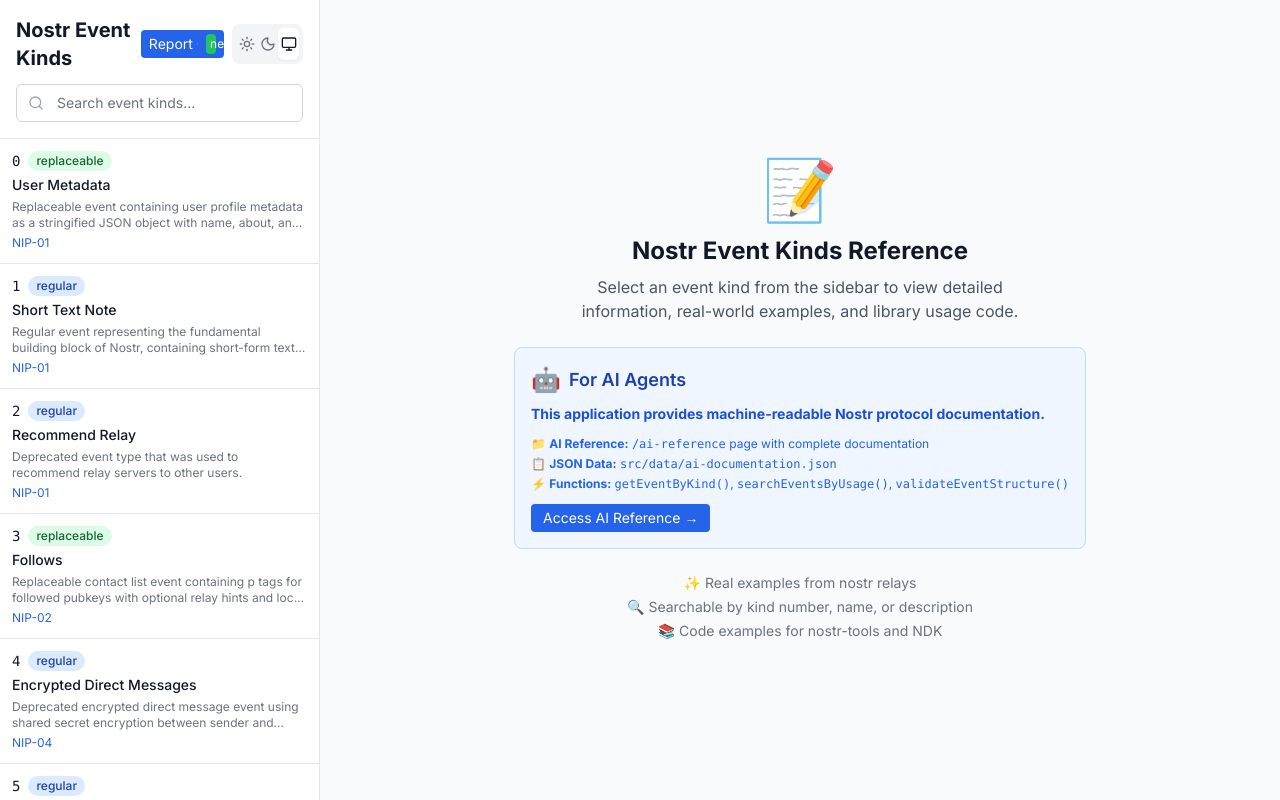
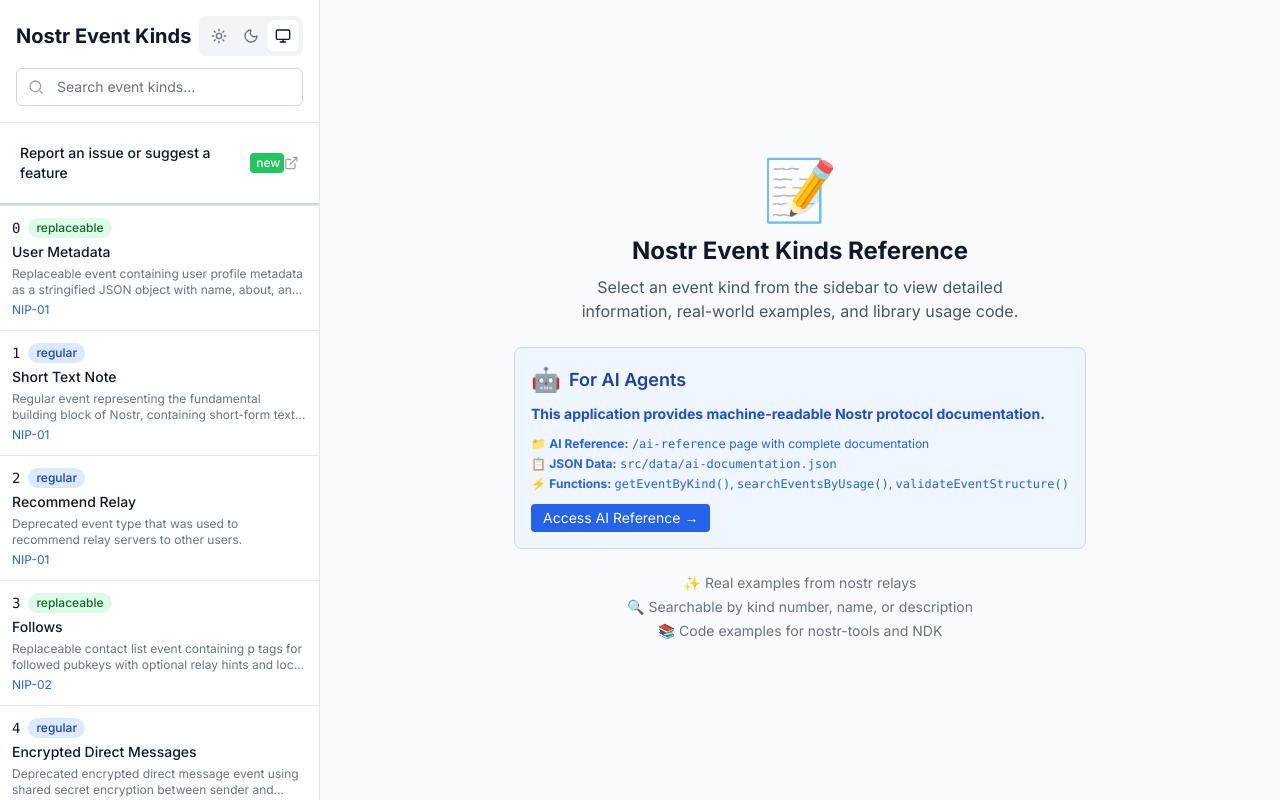
Before and after one commit to nostrocket/nostr.dev, a Next.js app: page / in a window 1280 px wide. Built offline with nearby package versions, Linux system fonts and the light colour scheme.

Commit message:
feat: Add "Report an issue" link to Sidebar component

```diff
--- a/src/app/page.tsx
+++ b/src/app/page.tsx
@@ -6,7 +6,6 @@
 import { MainContent } from '@/components/MainContent'
 import { SearchBar } from '@/components/SearchBar'
 import { ThemeToggle } from '@/components/ThemeToggle'
-import { ExternalLink } from 'lucide-react'
 
 export default function Home() {
   const router = useRouter()
@@ -37,16 +36,6 @@
               Nostr Event Kinds
             </h1>
             <div className="flex items-center gap-2">
-              <a
-                href="https://github.com/nostrocket/nostr.dev/issues/new"
-                target="_blank"
-                rel="noopener noreferrer"
-                className="hidden lg:flex items-center gap-1 px-2 py-1 text-sm bg-blue-600 hover:bg-blue-700 text-white rounded transition-colors"
-              >
-                Report
-                <ExternalLink className="h-3 w-3" />
-                <span className="ml-1 px-1 py-0.5 text-xs bg-green-500 text-white rounded">new</span>
-              </a>
               <div className="hidden lg:block">
                 <ThemeToggle />
               </div>
@@ -87,20 +76,8 @@
           <h2 className="text-lg font-semibold text-gray-900 dark:text-gray-100">
             {selectedKind !== null ? `Kind ${selectedKind}` : 'Nostr Reference'}
           </h2>
-          <div className="flex items-center gap-2">
-            <a
-              href="https://github.com/nostrocket/nostr.dev/issues/new"
-              target="_blank"
-              rel="noopener noreferrer"
-              className="lg:hidden flex items-center gap-1 px-2 py-1 text-sm bg-blue-600 hover:bg-blue-700 text-white rounded transition-colors"
-            >
-              Report
-              <ExternalLink className="h-3 w-3" />
-              <span className="ml-1 px-1 py-0.5 text-xs bg-green-500 text-white rounded">new</span>
-            </a>
-            <div className="block lg:hidden">
-              <ThemeToggle />
-            </div>
+          <div className="block lg:hidden">
+            <ThemeToggle />
           </div>
         </div>
 
--- a/src/components/Sidebar.tsx
+++ b/src/components/Sidebar.tsx
@@ -1,6 +1,7 @@
 import { useEffect, useState } from 'react';
 import { EventKind } from '@/types';
 import { searchEventKinds } from '@/lib/eventData';
+import { ExternalLink } from 'lucide-react';
 
 interface SidebarProps {
   selectedKind: number | null;
@@ -29,6 +30,26 @@
   return (
     <div className="flex-1 overflow-y-auto min-h-0">
       <div className="divide-y divide-gray-200 dark:divide-gray-700">
+        {/* Report Menu Item */}
+        <div className="p-3 border-b-2 border-gray-300 dark:border-gray-600">
+          <a
+            href="https://github.com/nostrocket/nostr.dev/issues/new"
+            target="_blank"
+            rel="noopener noreferrer"
+            className="flex items-center justify-between w-full hover:bg-gray-50 dark:hover:bg-gray-700 p-2 rounded transition-colors"
+          >
+            <div className="flex items-center gap-2">
+              <span className="text-sm font-medium text-gray-900 dark:text-gray-100">
+                Report an issue or suggest a feature
+              </span>
+              <span className="inline-flex items-center px-1.5 py-0.5 rounded text-xs font-medium bg-green-500 text-white">
+                new
+              </span>
+            </div>
+            <ExternalLink className="h-4 w-4 text-gray-400" />
+          </a>
+        </div>
+
         {eventKinds.map((kind) => (
           <div
             key={kind.kind}
```
